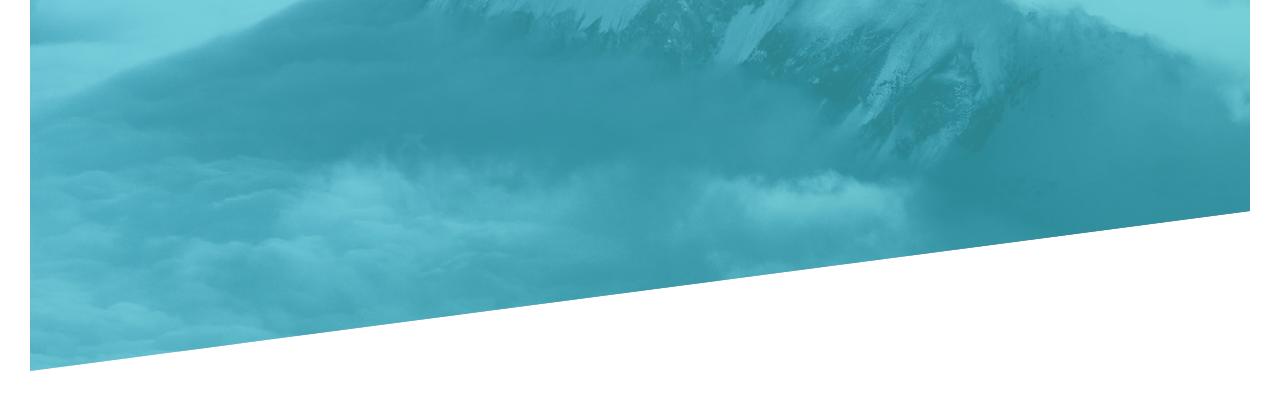
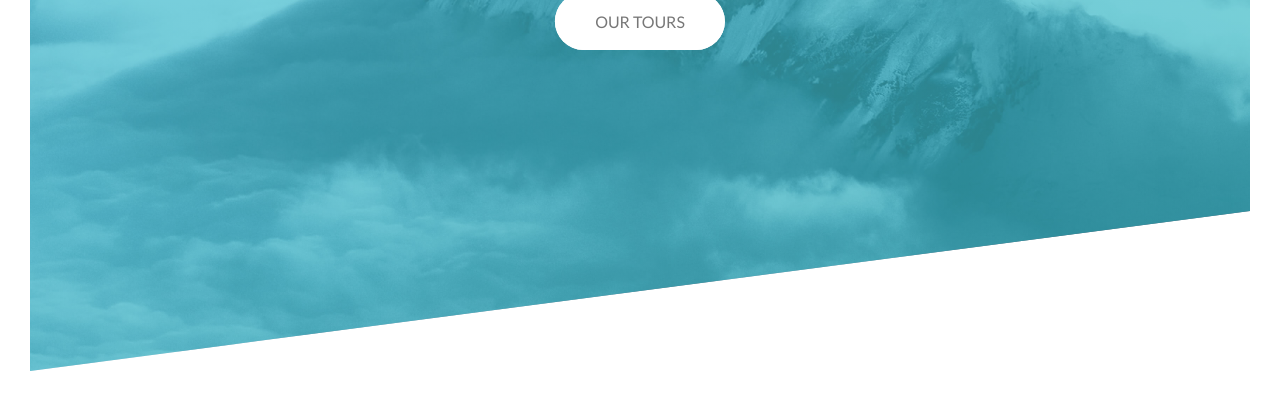
Before and after one commit to azimjonkamolov/TourKing, a plain HTML site: page index.html in a window 1280 px wide. Shown: the part 419-820 px from the top of the page. Drawn offline with Linux system fonts and the light colour scheme.

Commit message:
Button
Button

```diff
--- a/css/style.css
+++ b/css/style.css
@@ -44,12 +44,14 @@ body
     top: 40%;
     left: 50%;
     transform: translate(-50%, -50%);
+    text-align: center;
 }
 
 .heading-primary
 {
     color: #ffffff;
     backface-visibility: hidden;
+    margin-bottom: 60px;
 }
 
 .heading-primary-main
@@ -112,6 +114,92 @@ body
     }
 }
 
+.btn:link,
+.btn:visited
+{
+    text-transform: uppercase;
+    text-decoration: none;
+    padding: 15px 40px;
+    transition: all .2s;
+    border-radius: 100px;
+    display: inline-block;
+    position: relative;
+}
+
+.btn:hover
+{
+    transform: translateY(-3px);
+    box-shadow: 0 10px 20px rgba(0, 0, 0, 0.2);
+}
+
+.btn:active
+{
+    transform: translateY(-1px);
+    box-shadow: 0 5px 10px rgba(0, 0, 0, 0.2);
+}
+
+.btn-white
+{
+    background-color: #fff;
+    color: #777;
+}
+
+.btn::after
+{
+    content: "";
+    display: inline-block;
+    height: 100%;
+    width: 100%;
+    border-radius: 100px;
+    position: absolute;
+    top: 0;
+    left: 0;
+    z-index: -1;
+    transition: all .2s;
+}
+
+.btn-white::after
+{
+    background-color: #fff;
+}
+
+.btn:hover::after
+{
+    transform: scaleX(1.4) scaleY(1.6);
+    opacity: 0;
+}
+
+@keyframes moveButton
+{
+    0%
+    {
+        opacity: 0;
+        transform: translateY(30px);
+    }
+
+    100%
+    {
+        opacity: 1;
+        transform: translate(0);
+    }
+}
+
+.btn-animated
+{
+    animation: moveButton .5s ease-out .75s;
+    animation-fill-mode: backwards;
+}
+
+
+
+
+
+
+
+
+
+
+
 
 
 
--- a/index.html
+++ b/index.html
@@ -41,6 +41,8 @@ Can be found in:
                     <span class="heading-primary-main">Tour King</span>
                     <span class="heading-primary-sub">takes you to myths</span>
                 </div>
+
+                <a href="#" class="btn btn-white btn-animated">Our Tours</a>
             </div>
 
 
```
